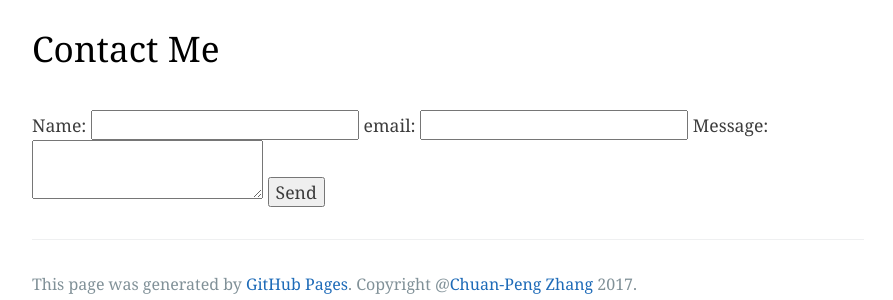
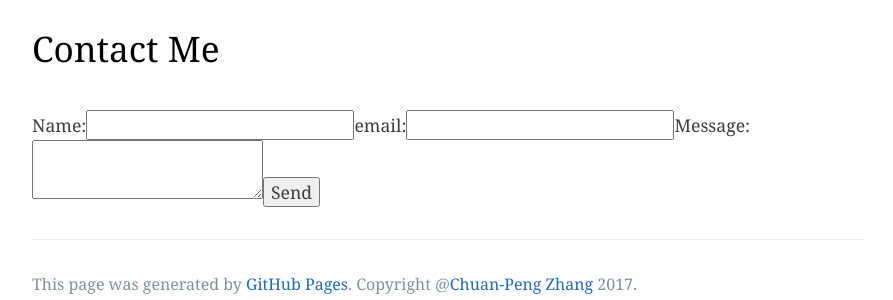
Before and after one commit to zcp521/zcp521.github.io, a Jekyll site: the page built from index.html, in a window 1280 px wide. Shown: the part 2762-3062 px from the top of the page, without its empty margins (192-1085 px from the left). Built offline with Jekyll 4.4.1, drawn with Linux system fonts in a browser that asks for light colours; the list of posts is cut into pages by our own code.

Commit message:
Initial commit

```diff
--- a/index.html
+++ b/index.html
@@ -122,16 +122,11 @@
 </table>
 
 
-<!DOCTYPE>
-<html>
-<head>
-<meta charset="utf-8">
 <p style="color: black; font-size: 200%; text-align: left;">Contact Me</p>
-<title>Contact Me</title>
-</head>
-<body>
 
-
+<table border="0">
+ 	<tbody>
+        <tr>
 <form method="post" action="contact.php">
 	<label for="name">Name:</label>
 	<input type="text" class="text" name="cf_name" id="name" />
@@ -140,11 +135,9 @@
 	<label for="text">Message:</label>
 	<textarea class="text" name="cf_message" id="message"></textarea>
 	<input type="submit" class="submit" value="Send" />
-</form>
-
-
-</body>
-</html>
+    	</tr>
+    </tbody>
+</table>
 
 
 <!--
```
